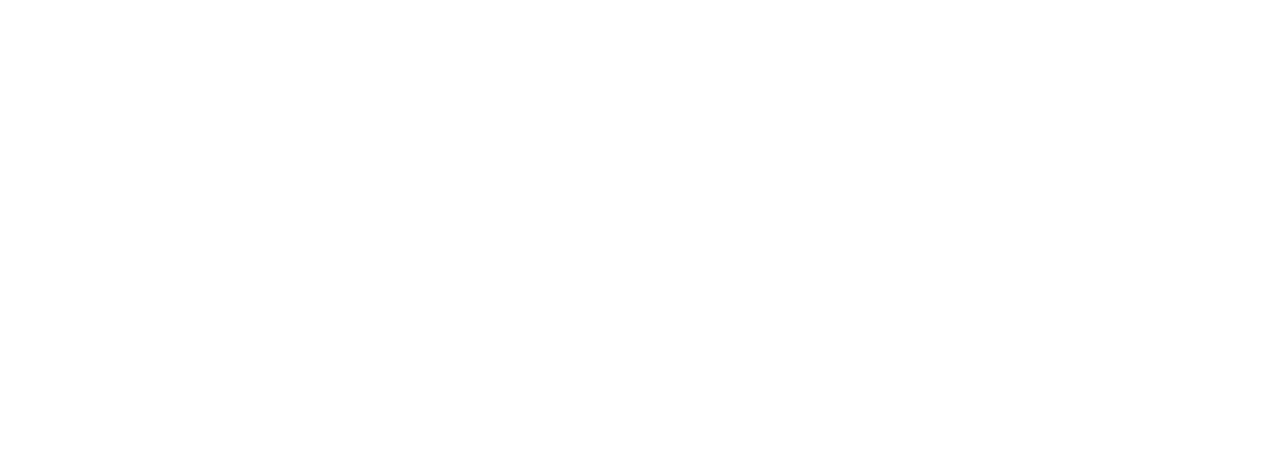
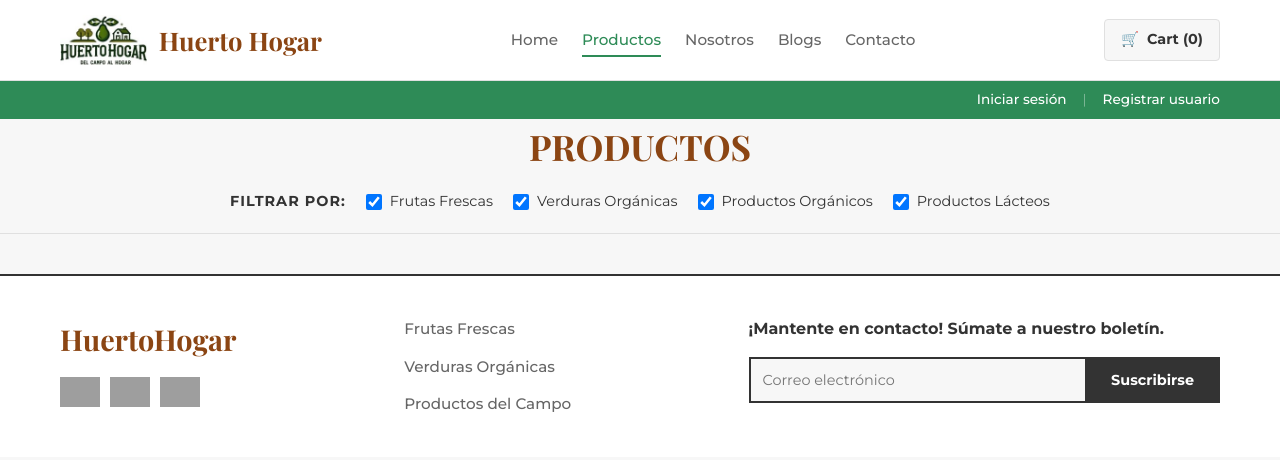
Before and after one commit to AlonSoz4/HuertoHogar, a plain HTML site: page src/components/tienda/productos.html in a window 1280 px wide. Drawn offline with nearby package versions, Linux system fonts and the light colour scheme; grey boxes are pictures that could not be loaded; a web font is replaced by a local one.

Commit message:
Feat: Finalizada estructura y diseño de la página de productos

```diff
--- a/src/components/tienda/productos.html
+++ b/src/components/tienda/productos.html
@@ -0,0 +1,124 @@
+<!DOCTYPE html>
+<html lang="es">
+<head>
+    <meta charset="UTF-8">
+    <meta name="viewport" content="width=device-width, initial-scale=1.0">
+    <title>Productos - Huerto Hogar</title>
+
+    <link rel="icon" type="image/png" href="../../assets/images/HuertoHogar-Logo.jpg">
+
+    <link rel="preconnect" href="https://fonts.googleapis.com">
+    <link rel="preconnect" href="https://fonts.gstatic.com" crossorigin>
+    <link href="https://fonts.googleapis.com/css2?family=Montserrat:wght@400;500;700&family=Playfair+Display:ital,wght@0,400;0,700;1,400&display=swap" rel="stylesheet">
+
+    <link rel="stylesheet" href="../../css/style.css">
+</head>
+<body>
+
+        <!-- SECCIÓN HEADER -->
+
+    <header class="main-header" id="site-header">
+        <div class="header-container">
+
+            <div>
+                <img src="../../assets/images/HuertoHogar-Logo.jpg" alt="Logo HuertoHogar" class="site-logo" id="main-logo">
+                <span class="site-title" id="main-title">Huerto Hogar</span>
+            </div>
+
+            <nav class="main-nav" id="navigation-bar">
+                <ul id="nav-list">
+                    <li><a href="../../../index.html" class="nav-link" id="nav-home">Home</a></li>
+                    <li><a href="productos.html" class="nav-link active" id="nav-products">Productos</a></li>
+                    <li><a href="nosotros.html" class="nav-link" id="nav-about">Nosotros</a></li>
+                    <li><a href="blogs.html" class="nav-link" id="nav-blogs">Blogs</a></li>
+                    <li><a href="contacto.html" class="nav-link" id="nav-contact">Contacto</a></li>
+                </ul>
+            </nav>
+
+            <div class="cart-area" id="cart-status-area">
+                <a href="#" id="cart-btn" class="cart-link">
+                    <span class="cart-icon" id="cart-ico">🛒</span>
+                    <span class="cart-text" id="cart-text-label">Cart (<span id="cart-count">0</span>)</span>
+                </a>
+            </div>
+
+        </div>
+    </header>
+
+    <!-- sección barra de sesion-->
+
+<div class="session-bar" id="user-session-bar">
+    <div class="session-container">
+        <a href="login.html" class="session-link" id="link-login">Iniciar sesión</a>
+        <span class="session-divider" id="session-sep">|</span>
+        <a href="registro.html" class="session-link" id="link-register">Registrar usuario</a>
+    </div>
+</div>
+
+<main>
+      <div class="catalog-header" id="catalog-header-block">
+                    <h1 class="section-title" id="featured-products-heading">PRODUCTOS</h1>
+
+                    <div class="filter-checkbox-group" id="filter-wrapper">
+                        <span class="filter-label">Filtrar por:</span>
+
+                        <label class="checkbox-container">
+                            <input type="checkbox" value="frutas" class="catalog-filter" checked>
+                            Frutas Frescas
+                        </label>
+
+                        <label class="checkbox-container">
+                            <input type="checkbox" value="verduras" class="catalog-filter" checked>
+                            Verduras Orgánicas
+                        </label>
+
+                        <label class="checkbox-container">
+                            <input type="checkbox" value="organicos" class="catalog-filter" checked>
+                            Productos Orgánicos
+                        </label>
+
+                        <label class="checkbox-container">
+                            <input type="checkbox" value="lacteos" class="catalog-filter" checked>
+                            Productos Lácteos
+                        </label>
+                    </div>
+                </div>
+
+</main>
+
+<footer class="main-footer" id="site-footer">
+        <div class="footer-container">
+
+            <div class="footer-brand-area" id="footer-brand-block">
+                <span class="footer-site-name">HuertoHogar</span>
+                <div class="payment-methods" id="payment-gateways">
+                    <img src="https://raw.githubusercontent.com/aaronfagan/svg-credit-card-payment-icons/master/flat/visa.svg" alt="Visa" class="card-logo" title="Visa">
+                    <img src="https://raw.githubusercontent.com/aaronfagan/svg-credit-card-payment-icons/master/flat/mastercard.svg" alt="Mastercard" class="card-logo" title="Mastercard">
+                    <img src="https://raw.githubusercontent.com/aaronfagan/svg-credit-card-payment-icons/master/flat/amex.svg" alt="American Express" class="card-logo" title="American Express">
+                </div>
+            </div>
+
+            <nav class="footer-nav-categories" id="footer-links-block">
+                <ul>
+                    <li><a href="productos.html" class="footer-link">Frutas Frescas</a></li>
+                    <li><a href="productos.html" class="footer-link">Verduras Orgánicas</a></li>
+                    <li><a href="productos.html" class="footer-link">Productos del Campo</a></li>
+                </ul>
+            </nav>
+
+            <div class="footer-newsletter-area" id="footer-subscribe-block">
+                <p class="newsletter-title">¡Mantente en contacto! Súmate a nuestro boletín.</p>
+                <form class="newsletter-form" id="form-newsletter" action="#" method="POST">
+                    <input type="email" name="user_email" class="input-newsletter" id="input-newsletter-email" placeholder="Correo electrónico" required>
+                    <button type="submit" class="btn-newsletter" id="btn-newsletter-submit">Suscribirse</button>
+                </form>
+            </div>
+
+        </div>
+    </footer>
+
+    <script src="../../js/validaciones.js" id="script-validations"></script>
+    <script src="../../js/main.js" id="script-main"></script>
+
+</body>
+</html>
--- a/src/css/style.css
+++ b/src/css/style.css
@@ -421,3 +421,61 @@ a {
     background-color: var(--color-primary); /* Cambia a Verde Esmeralda corporativo */
     border-color: var(--color-primary);
 }
+
+/* ==========================================================================
+   PÁGINA DE PRODUCTOS: CABECERA Y FILTROS
+   ========================================================================== */
+
+/* Contenedor que alinea el título al centro y los filtros a la derecha (o abajo en pantallas chicas) */
+.catalog-header {
+    display: flex;
+    flex-direction: column;
+    align-items: center;
+    gap: 15px;
+    margin-bottom: 40px;
+    padding-bottom: 20px;
+    border-bottom: 1px solid #e0e0e0; /* Una línea sutil de separación */
+}
+
+/* El grupo que envuelve las etiquetas y las casillas */
+.filter-checkbox-group {
+    display: flex;
+    flex-wrap: wrap;
+    justify-content: center;
+    align-items: center;
+    gap: 20px;
+    font-family: var(--fuente-principal);
+    font-size: 0.9rem;
+    color: var(--color-texto-principal);
+}
+
+/* La palabra "Filtrar por:" en negrita sutil */
+.filter-label {
+    font-weight: 700;
+    text-transform: uppercase;
+    letter-spacing: 1px;
+    color: var(--color-marron-claro);
+}
+
+/* Cada opción individual (etiqueta + checkbox) */
+.checkbox-container {
+    display: flex;
+    align-items: center;
+    gap: 8px;
+    cursor: pointer;
+    user-select: none;
+    transition: color 0.2s ease;
+}
+
+/* Efecto visual al pasar el mouse sobre la opción */
+.checkbox-container:hover {
+    color: var(--color-verde-esmeralda);
+}
+
+/* Estilo básico para el cuadrito del input */
+.catalog-filter {
+    cursor: pointer;
+    accent-color: var(--color-verde-esmeralda); /* Pinta el ticket del color de tu marca */
+    width: 16px;
+    height: 16px;
+}
```
Also changed, not shown: index.html (+4 -4 lines).
